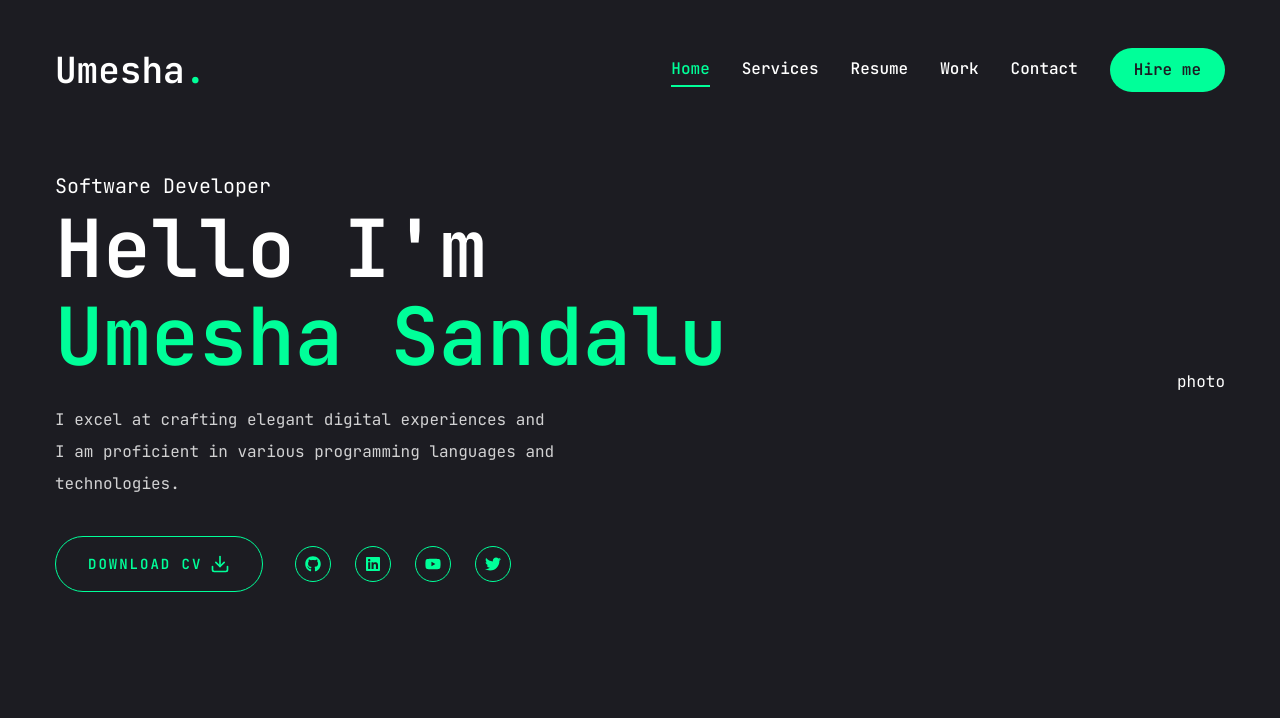
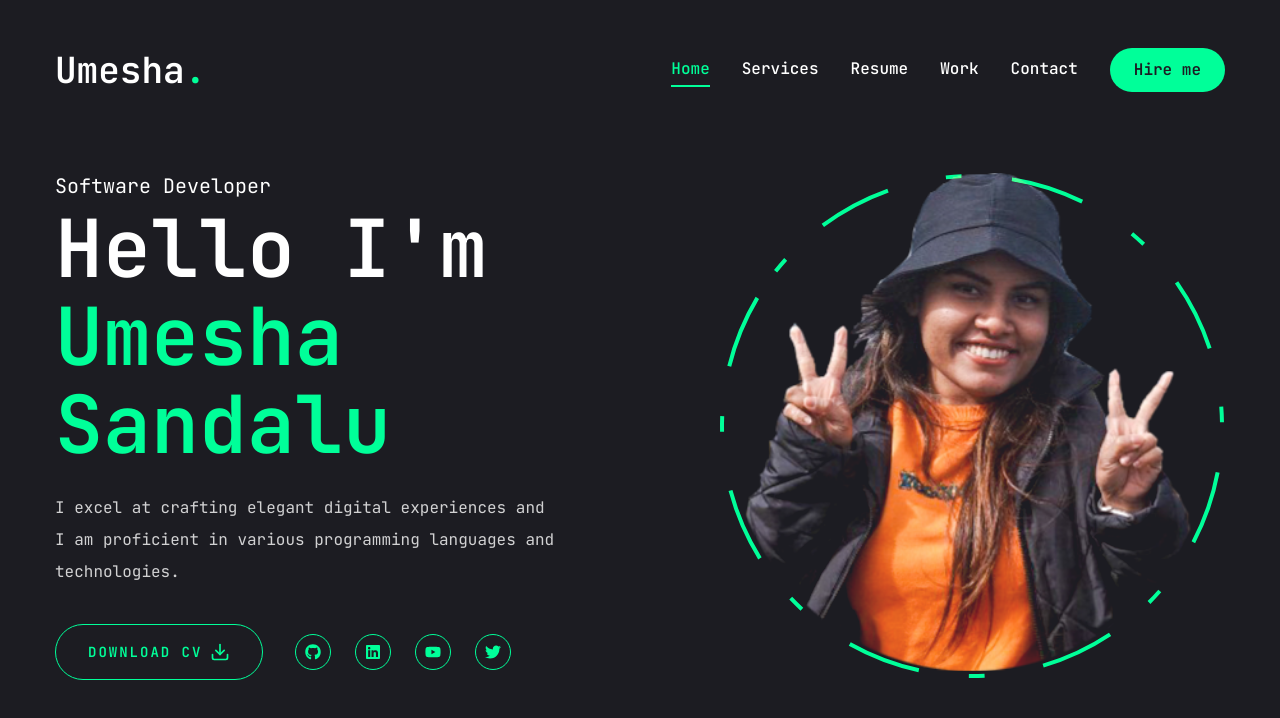
Before and after one commit to sandalu95/umesha-portfolio-web, a Next.js app: page / in a window 1280 px wide. Shown: the top 718 px of the page. Built offline with nearby package versions, Linux system fonts and the light colour scheme.

Commit message:
home page photo

```diff
--- a/app/page.jsx
+++ b/app/page.jsx
@@ -3,6 +3,7 @@
 
 // components
 import Social from "@/components/Social";
+import Photo from "@/components/Photo";
 
 const Home = () => {
   return (
@@ -10,7 +11,7 @@
       <div className="container mx-auto h-full">
         <div className="flex flex-col xl:flex-row items-center justify-between xl:pt-8 xl:pb-24">
           {/* text */}
-          <div className="text-center xl:text-left">
+          <div className="text-center xl:text-left order-2 xl:order-none">
             <span className="text-xl">Software Developer</span>
             <h1 className="h1 mb-6">
               Hello I'm <br />{" "}
@@ -41,7 +42,9 @@
             </div>
           </div>
           {/* Photo */}
-          <div>photo</div>
+          <div className="order-1 xl:order-none mb-8 xl:mb-0">
+            <Photo />
+          </div>
         </div>
       </div>
     </section>
--- /dev/null
+++ b/components/Photo.jsx
@@ -0,0 +1,66 @@
+"use client";
+
+import { motion } from "framer-motion";
+import Image from "next/image";
+
+const Photo = () => {
+  return (
+    <div className="w-full h-full relative">
+      <motion.div
+        initial={{ opacity: 0 }}
+        animate={{
+          opacity: 1,
+          transition: { delay: 2, duration: 0.4, ease: "easeIn" },
+        }}
+      >
+        {/* image */}
+        <motion.div
+          initial={{ opacity: 0 }}
+          animate={{
+            opacity: 1,
+            transition: { delay: 2.4, duration: 0.4, ease: "easeInOut" },
+          }}
+          className="w-[298px] h-[298px] xl:w-[498px] xl:h-[498px] mix-blend-lighten absolute"
+        >
+          <Image
+            src="/assets/photo.png"
+            priority
+            quality={100}
+            fill
+            alt=""
+            className="object-contain"
+          />
+        </motion.div>
+
+        {/* circle */}
+        <motion.svg
+          className="w-[300px] xl:w-[506px] h-[300px] xl:h-[506px]"
+          fill="transparent"
+          viewBox="0 0 506 506"
+          xmlns="http://www.w3.org/2000/svg"
+        >
+          <motion.circle
+            cx="253"
+            cy="253"
+            r="250"
+            stroke="#00ff99"
+            strokeWidth="4"
+            strokeLinejoin="round"
+            initial={{ strokeDasharray: "24 10 0 0" }}
+            animate={{
+              strokeDasharray: ["15 120 25 25", "16 25 92 72", "4 250 22 22"],
+              rotate: [120, 360],
+            }}
+            transition={{
+              duration: 20,
+              repeat: Infinity,
+              repeatType: "reverse",
+            }}
+          ></motion.circle>
+        </motion.svg>
+      </motion.div>
+    </div>
+  );
+};
+
+export default Photo;
```
Also changed, not shown: public/assets/photo.png (added), 1 other file (tests, documents, lock files or other folders).
